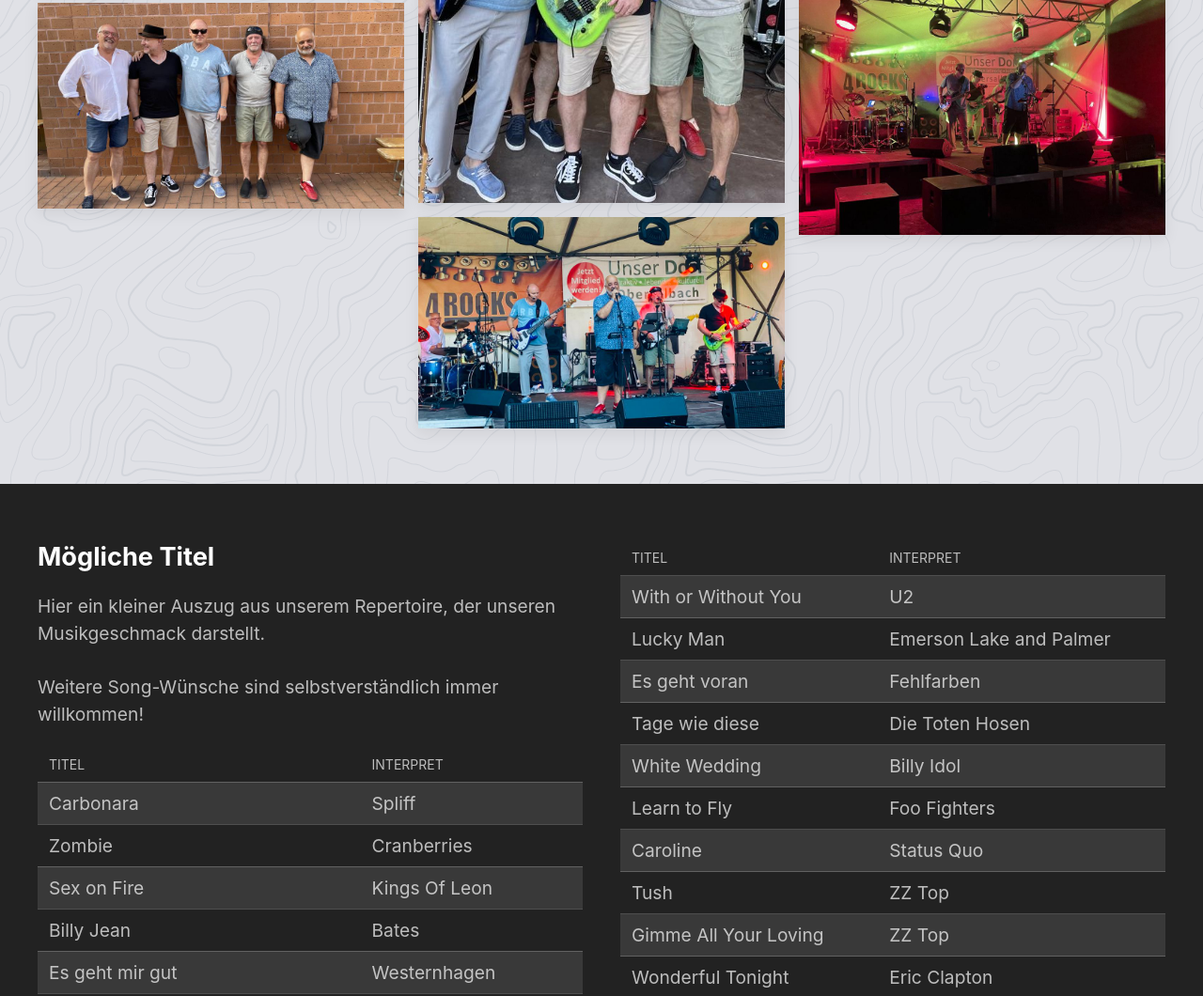
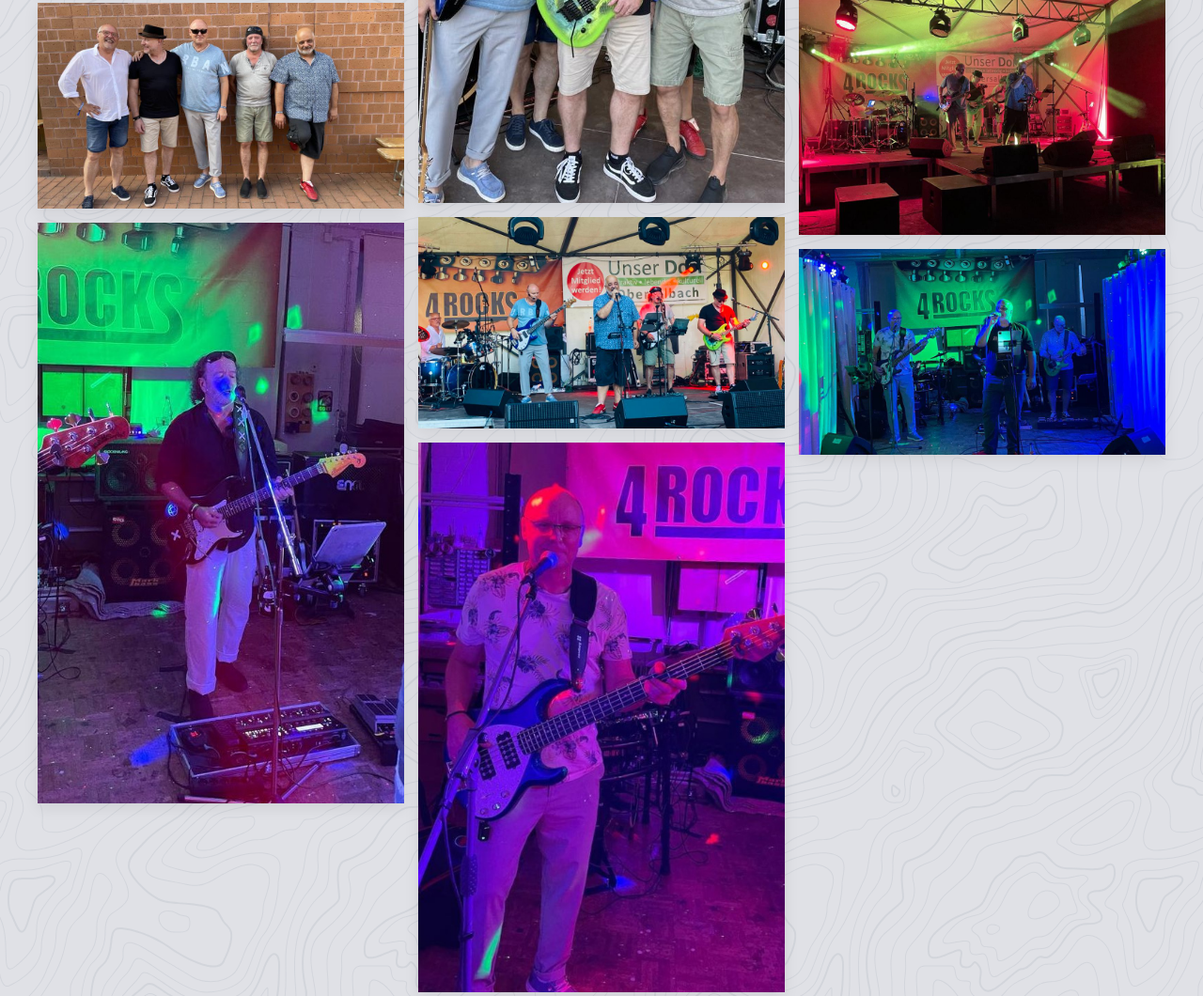
Before and after one commit to b0ehmt/4Rocks, a plain HTML site: page index.html in a window 1280 px wide. Shown: the part 2292-3352 px from the top of the page at 94% size. Drawn offline with nearby package versions, Linux system fonts and the light colour scheme.

Commit message:
added imgs to gallery

```diff
--- a/index.html
+++ b/index.html
@@ -472,6 +472,78 @@
 						</div>
 					</div>
 					<!--/IMAGE-->
+					<!--IMAGE-->
+					<div>
+						<div class="uk-card uk-card-default">
+							<div class="uk-card-media">
+								<div class="uk-inline-clip uk-transition-toggle uk-light">
+									<img
+										class="uk-transition-scale-up uk-transition-opaque"
+										src="etc/images/gallery/2023-07-23_1.jpg"
+									/>
+									<div class="uk-transition-fade uk-position-cover uk-overlay uk-flex uk-flex-center uk-flex-middle">
+										<div data-uk-margin class="uk-transition-slide-bottom-small">
+											<span data-uk-icon="icon: expand; ratio: 2"></span>
+										</div>
+									</div>
+									<a
+										data-caption="Band während einem Privatauftritt - 23.07.2023"
+										href="etc/images/gallery/2023-07-23_1.jpg"
+										class="uk-position-cover"
+									></a>
+								</div>
+							</div>
+						</div>
+					</div>
+					<!--/IMAGE-->
+					<!--IMAGE-->
+					<div>
+						<div class="uk-card uk-card-default">
+							<div class="uk-card-media">
+								<div class="uk-inline-clip uk-transition-toggle uk-light">
+									<img
+										class="uk-transition-scale-up uk-transition-opaque"
+										src="etc/images/gallery/2023-07-23_2.jpg"
+									/>
+									<div class="uk-transition-fade uk-position-cover uk-overlay uk-flex uk-flex-center uk-flex-middle">
+										<div data-uk-margin class="uk-transition-slide-bottom-small">
+											<span data-uk-icon="icon: expand; ratio: 2"></span>
+										</div>
+									</div>
+									<a
+										data-caption="Band während einem Privatauftritt - 23.07.2023"
+										href="etc/images/gallery/2023-07-23_2.jpg"
+										class="uk-position-cover"
+									></a>
+								</div>
+							</div>
+						</div>
+					</div>
+					<!--/IMAGE-->
+					<!--IMAGE-->
+					<div>
+						<div class="uk-card uk-card-default">
+							<div class="uk-card-media">
+								<div class="uk-inline-clip uk-transition-toggle uk-light">
+									<img
+										class="uk-transition-scale-up uk-transition-opaque"
+										src="etc/images/gallery/2023-07-23_3.jpg"
+									/>
+									<div class="uk-transition-fade uk-position-cover uk-overlay uk-flex uk-flex-center uk-flex-middle">
+										<div data-uk-margin class="uk-transition-slide-bottom-small">
+											<span data-uk-icon="icon: expand; ratio: 2"></span>
+										</div>
+									</div>
+									<a
+										data-caption="Band während einem Privatauftritt - 23.07.2023"
+										href="etc/images/gallery/2023-07-23_3.jpg"
+										class="uk-position-cover"
+									></a>
+								</div>
+							</div>
+						</div>
+					</div>
+					<!--/IMAGE-->
 				</div>
 				<!--/IMAGES-->
 			</div>
```
Also changed, not shown: etc/images/gallery/2023-07-23_1.jpg (added), etc/images/gallery/2023-07-23_2.jpg (added), etc/images/gallery/2023-07-23_3.jpg (added).
